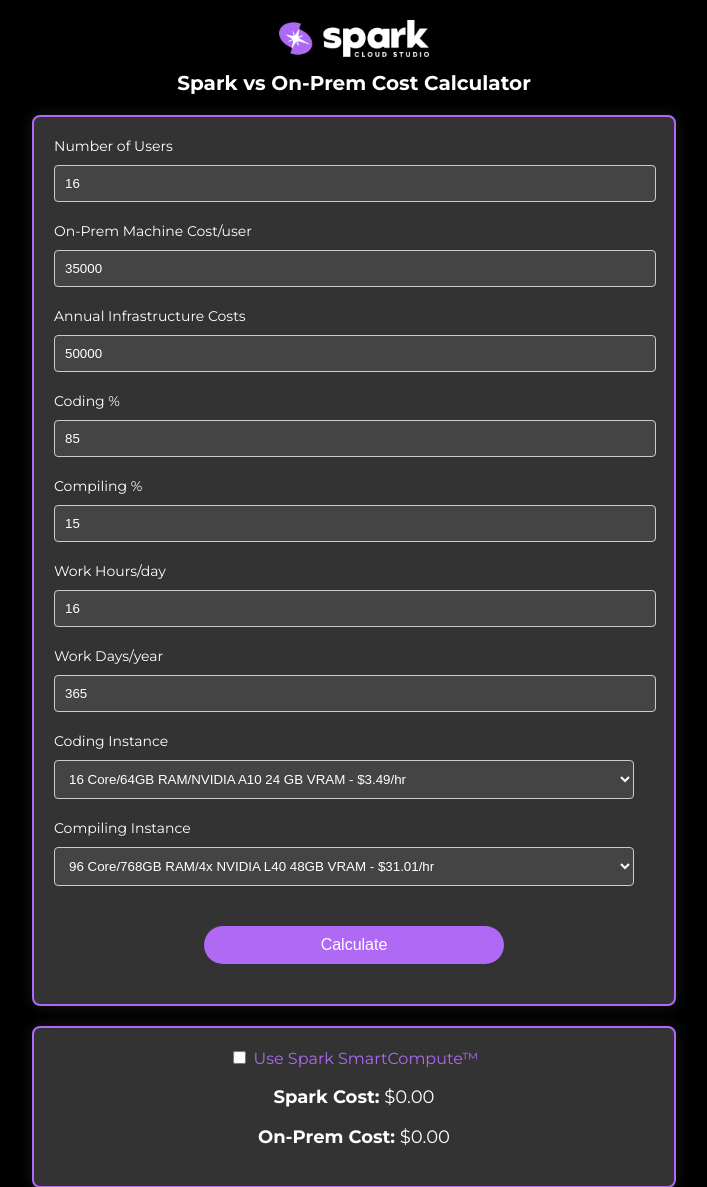
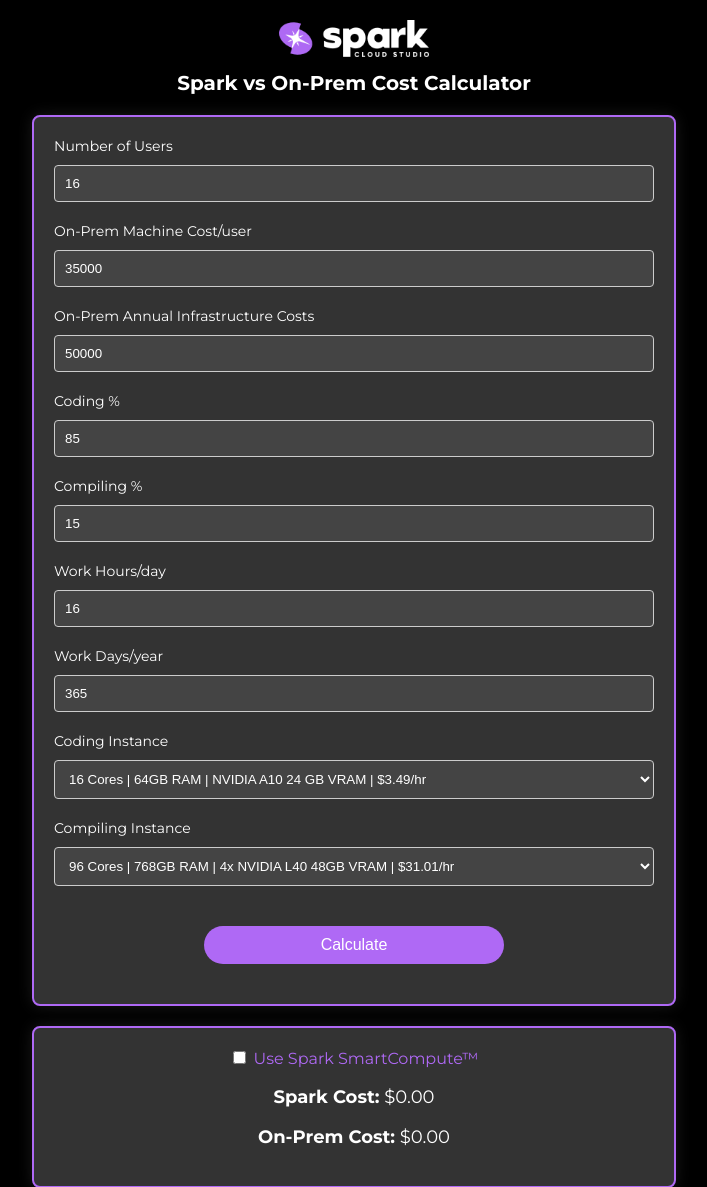
Before and after one commit to tamar-chatterjee/spark-calc-SS, a Flask app: page / in a window 1280 px wide. Shown: the top 1187 px of the page, without its empty margins (286-993 px from the left). Run offline with Flask 3, Linux system fonts and the light colour scheme.

Commit message:
Updated drop downs

```diff
--- a/app.py
+++ b/app.py
@@ -4,15 +4,15 @@
 
 # Hardcoded machine cost options for the dropdowns
 machine_options = {
-    "16 Core/64GB RAM/NVIDIA A10 24 GB VRAM" : 3.49,
-    "64 Core/256GB RAM/NVIDIA T4 16 GB VRAM" : 7.49,
-    "32 Core/128GB RAM/NVIDIA A10 24 GB VRAM" : 7.99,
-    "96 Core/768GB RAM/CPU Only" : 17.14,
-    "192 Core/1536GB RAM/CPU Only": 34.28,
-    "96 Core/768GB RAM/4x NVIDIA L40 48GB VRAM": 31.01,
-    "192 Core/768GB RAM/8x NVIDIA L4 24GB VRAM": 35.31,
-    "192 Core/768GB RAM/8x NVIDIA A10 24GB VRAM": 39.99,
-    "192 Core/1536GB RAM/8x NVIDIA L40 48GB VRAM": 62.03,
+    "16 Cores  | 64GB RAM   | NVIDIA A10 24 GB VRAM" : 3.49,
+    "64 Cores  | 256GB RAM  | NVIDIA T4 16 GB VRAM" : 7.49,
+    "32 Cores  | 128GB RAM  | NVIDIA A10 24 GB VRAM" : 7.99,
+    "96 Cores  | 768GB RAM  | CPU Only" : 17.14,
+    "192 Cores | 1536GB RAM | CPU Only": 34.28,
+    "96 Cores  | 768GB RAM  | 4x NVIDIA L40 48GB VRAM": 31.01,
+    "192 Cores | 768GB RAM  | 8x NVIDIA L4 24GB VRAM": 35.31,
+    "192 Cores | 768GB RAM  | 8x NVIDIA A10 24GB VRAM": 39.99,
+    "192 Cores | 1536GB RAM | 8x NVIDIA L40 48GB VRAM": 62.03,
 }
 
 @app.route('/')
@@ -21,8 +21,8 @@
     coding_machines = list(machine_options.items())[:3]  # First three items
     compile_machines = list(machine_options.items())[3:]  # Items from 4 onwards
 
-    default_coding_instance = "16 Core/64GB RAM/NVIDIA A10 24 GB VRAM"
-    default_compile_instance = "96 Core/768GB RAM/4x NVIDIA L40 48GB VRAM"
+    default_coding_instance = "16 Cores  | 64GB RAM   | NVIDIA A10 24 GB VRAM"
+    default_compile_instance = "96 Cores  | 768GB RAM  | 4x NVIDIA L40 48GB VRAM"
 
     return render_template('index.html', coding_machines=coding_machines, compile_machines=compile_machines, default_coding_instance=default_coding_instance, default_compile_instance=default_compile_instance)
 
--- a/templates/index.html
+++ b/templates/index.html
@@ -55,7 +55,8 @@
 
         form input,
         form select {
-            width: calc(100% - 20px);
+            width: 100%;
+            box-sizing: border-box;
             padding: 10px;
             margin-bottom: 20px;
             border: 1px solid #ccc;
@@ -170,7 +171,7 @@
         </div>
 
         <div class="form-group">
-            <label for="annual_maint_costs">Annual Infrastructure Costs</label>
+            <label for="annual_maint_costs">On-Prem Annual Infrastructure Costs</label>
             <input type="number" id="annual_maint_costs" name="annual_maint_costs" value="50000" required>
         </div>
 
@@ -199,7 +200,7 @@
             <select id="coding_machine" name="coding_machine">
                 {% for machine, cost in coding_machines %}
                     <option value="{{ machine }}" data-cost="{{ cost }}" {% if machine == default_coding_instance %}selected{% endif %}>
-                        {{ machine }} - ${{ cost }}/hr
+                        {{ machine }} | ${{ cost }}/hr
                     </option>
                 {% endfor %}
             </select>
@@ -210,7 +211,7 @@
             <select id="compile_machine" name="compile_machine">
                 {% for machine, cost in compile_machines %}
                     <option value="{{ machine }}" data-cost="{{ cost }}" {% if machine == default_compile_instance %}selected{% endif %}>
-                        {{ machine }} - ${{ cost }}/hr
+                        {{ machine }} | ${{ cost }}/hr
                     </option>
                 {% endfor %}
             </select>
```
